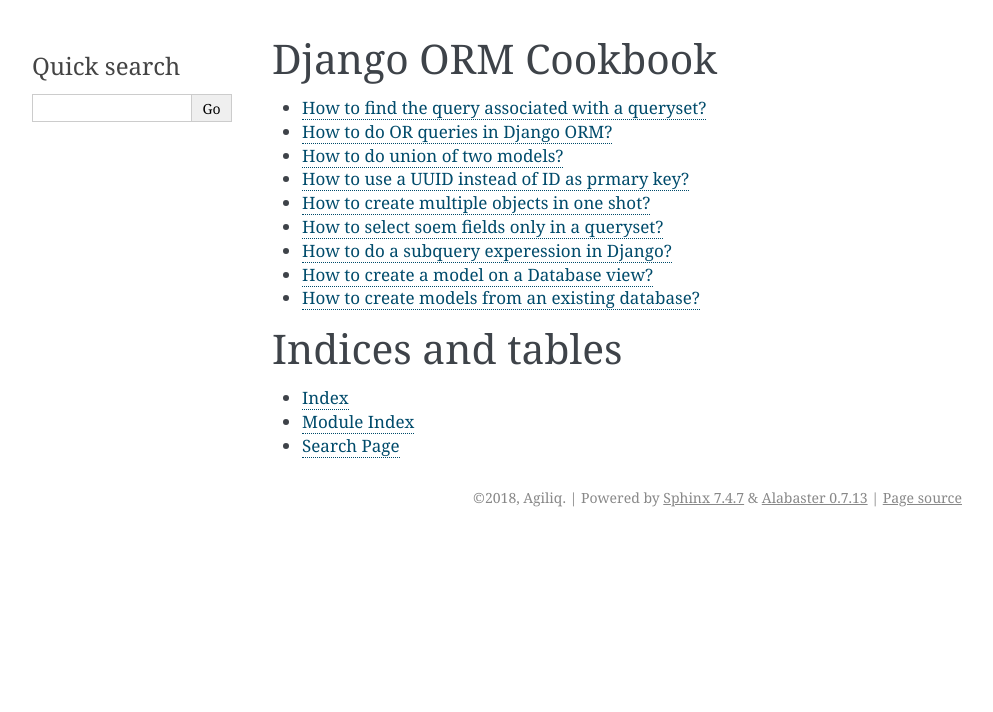
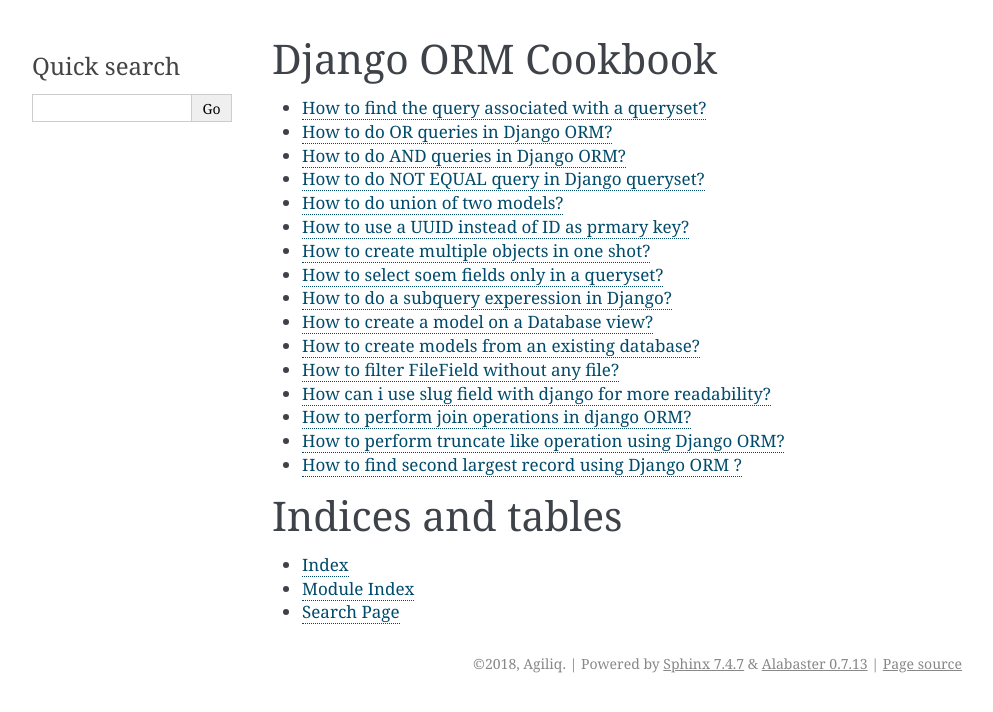
Before and after one commit to agiliq/django-orm-cookbook, a Sphinx documentation site: the page built from docs/index.rst, in a window 1280 px wide. Shown: the top 712 px of the page, without its empty margins (148-1141 px from the left). Built offline with Sphinx 7.4.7, drawn with Linux system fonts in a browser that asks for light colours.

Commit message:
some more questions

```diff
--- /dev/null
+++ b/docs/and_query.rst
@@ -0,0 +1,2 @@
+How to do AND queries in Django ORM?
+++++++++++++++++++++++++++++++++++++++++++++++++++
--- /dev/null
+++ b/docs/filefield.rst
@@ -0,0 +1,2 @@
+How to filter FileField without any file?
+++++++++++++++++++++++++++++++++++++++++++++++
--- a/docs/index.rst
+++ b/docs/index.rst
@@ -11,6 +11,8 @@
 
    query.rst
    or_query.rst
+   and_query
+   notequal_query
    union
    uuid
    multiple_objects
@@ -18,6 +20,11 @@
    subquery
    database_view
    inspect_existing_database
+   filefield
+   slugfield
+   join
+   truncate
+   second_largest
 
 
 Indices and tables
--- /dev/null
+++ b/docs/join.rst
@@ -0,0 +1,2 @@
+How to perform join operations in django ORM?
++++++++++++++++++++++++++++++++++++++++++++++++++++++
--- /dev/null
+++ b/docs/notequal_query.rst
@@ -0,0 +1,2 @@
+How to do NOT EQUAL query in Django queryset?
+++++++++++++++++++++++++++++++++++++++++++++++++++
--- /dev/null
+++ b/docs/second_largest.rst
@@ -0,0 +1,2 @@
+How to find second largest record using Django ORM ?
+++++++++++++++++++++++++++++++++++++++++++++++++++++++++++
--- /dev/null
+++ b/docs/slugfield.rst
@@ -0,0 +1,2 @@
+How can i use slug field with django for more readability?
++++++++++++++++++++++++++++++++++++++++++++++++++++++++++++++
--- /dev/null
+++ b/docs/truncate.rst
@@ -0,0 +1,2 @@
+How to perform truncate like operation using Django ORM?
+++++++++++++++++++++++++++++++++++++++++++++++++++++++++++
```
